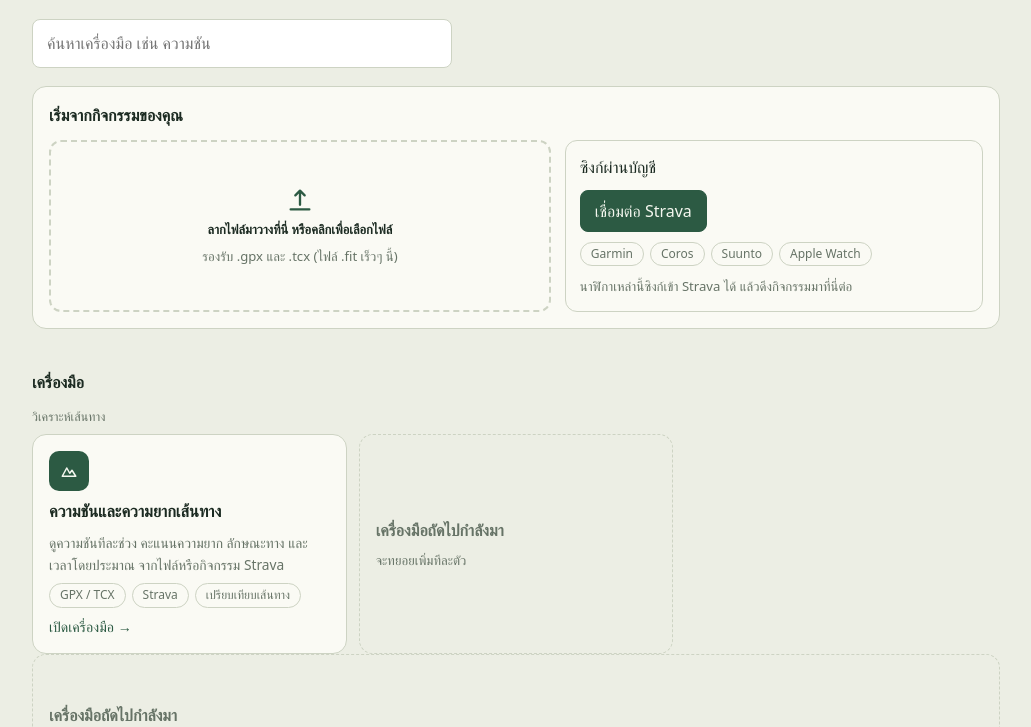
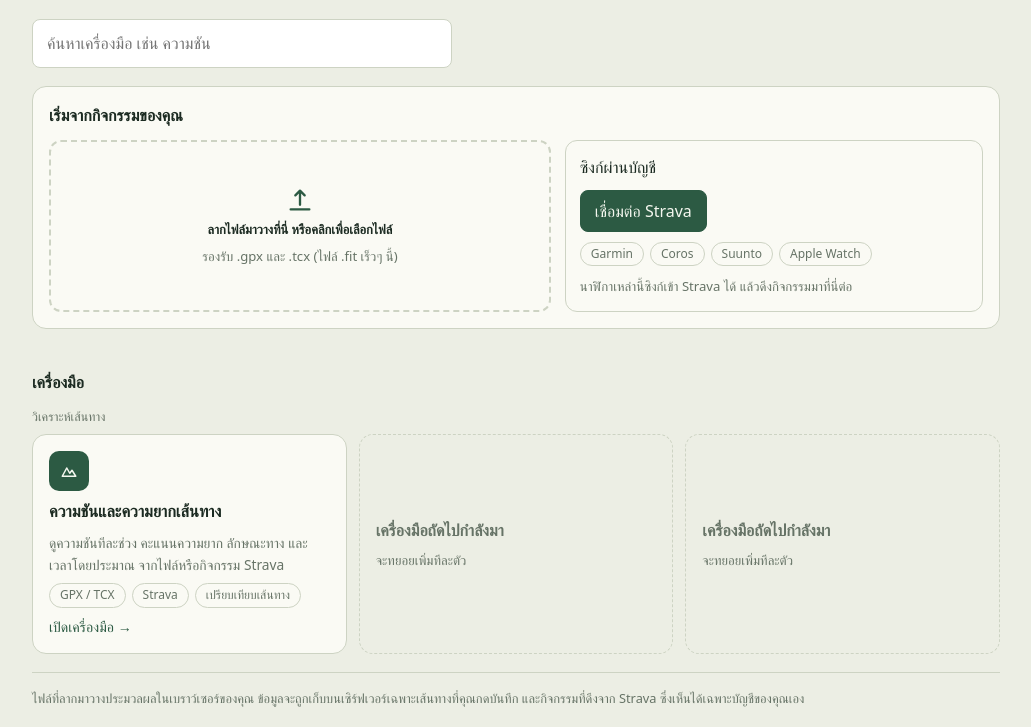
Before and after one commit to PuSiMp/runsart, a website: page index.html in a window 1280 px wide. Shown: the part 225-952 px from the top of the page, without its empty margins (124-1155 px from the left). Drawn offline with nearby package versions, Linux system fonts and the light colour scheme; a web font is replaced by a local one.

Commit message:
fix tools card

```diff
--- a/index.html
+++ b/index.html
@@ -124,9 +124,14 @@ footer{border-top:1px solid var(--line);padding-top:16px;color:var(--mute);font-
         <div class="chips"><span class="chip">GPX / TCX</span><span class="chip">Strava</span><span class="chip">เปรียบเทียบเส้นทาง</span></div>
         <span class="go">เปิดเครื่องมือ →</span>
       </a>
-      <div class="card ghost" id="ghost"><strong>เครื่องมือถัดไปกำลังมา</strong><span class="note">จะทยอยเพิ่มทีละตัว</span></div>
-    </div>
-      <div class="card ghost" id="ghost"><strong>เครื่องมือถัดไปกำลังมา</strong><span class="note">จะทยอยเพิ่มทีละตัว</span></div>
+      <div class="card ghost placeholder">
+        <strong>เครื่องมือถัดไปกำลังมา</strong>
+        <span class="note">จะทยอยเพิ่มทีละตัว</span>
+      </div>
+      <div class="card ghost placeholder">
+        <strong>เครื่องมือถัดไปกำลังมา</strong>
+        <span class="note">จะทยอยเพิ่มทีละตัว</span>
+      </div>
     </div>
     <p class="note" id="noTool" hidden>ไม่พบเครื่องมือที่ค้นหา</p>
   </section>
@@ -225,7 +230,7 @@ $("#file").onchange=e=>{takeFile(e.target.files[0]);e.target.value=""};
 $("#tq").oninput=()=>{
   const q=$("#tq").value.trim().toLowerCase();let n=0;
   document.querySelectorAll("#cards .card[data-kw]").forEach(c=>{const ok=!q||(c.dataset.kw+" "+c.textContent).toLowerCase().includes(q);c.hidden=!ok;if(ok)n++});
-  $("#ghost").hidden=!!q;$("#noTool").hidden=n>0||!q;
+  document.querySelectorAll("#cards .placeholder").forEach(c=>c.hidden=!!q);$("#noTool").hidden=n>0||!q;
 };
 
 /* ---- Strava + ล่าสุด ---- */
```
